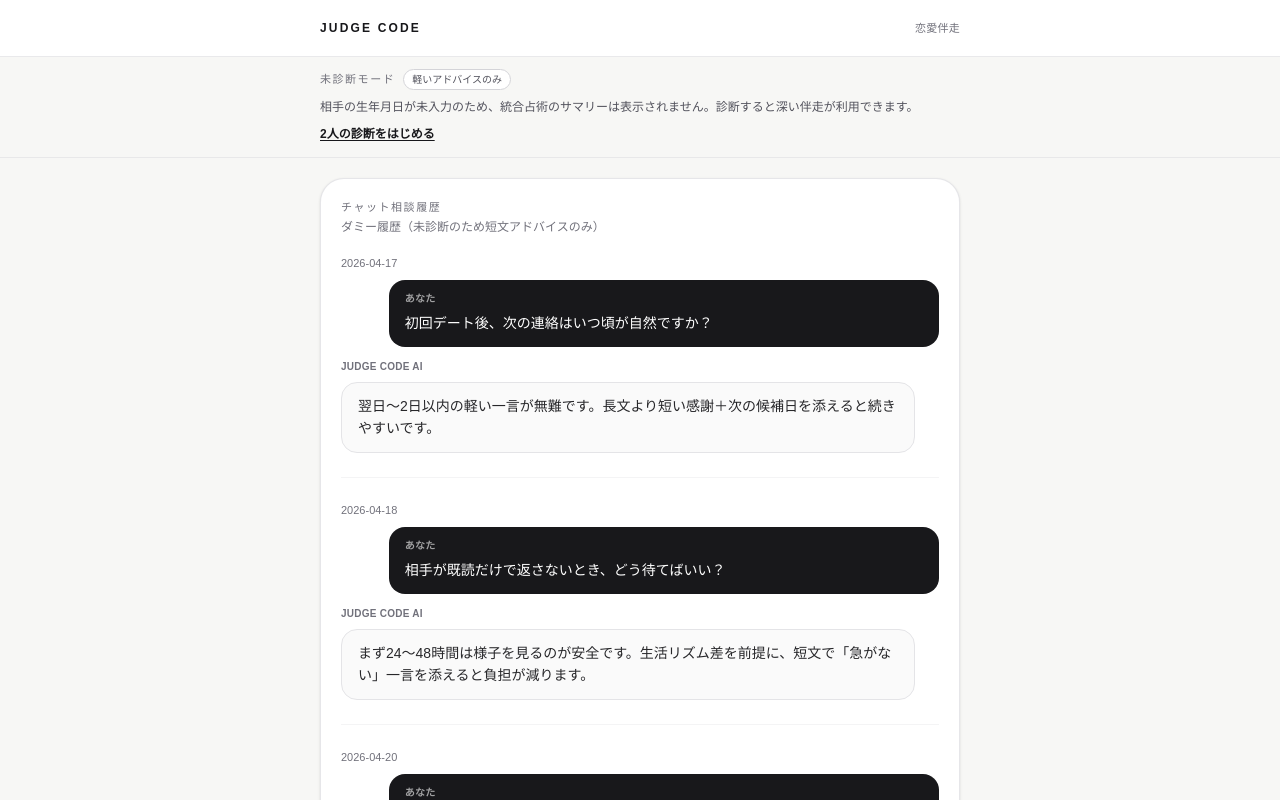
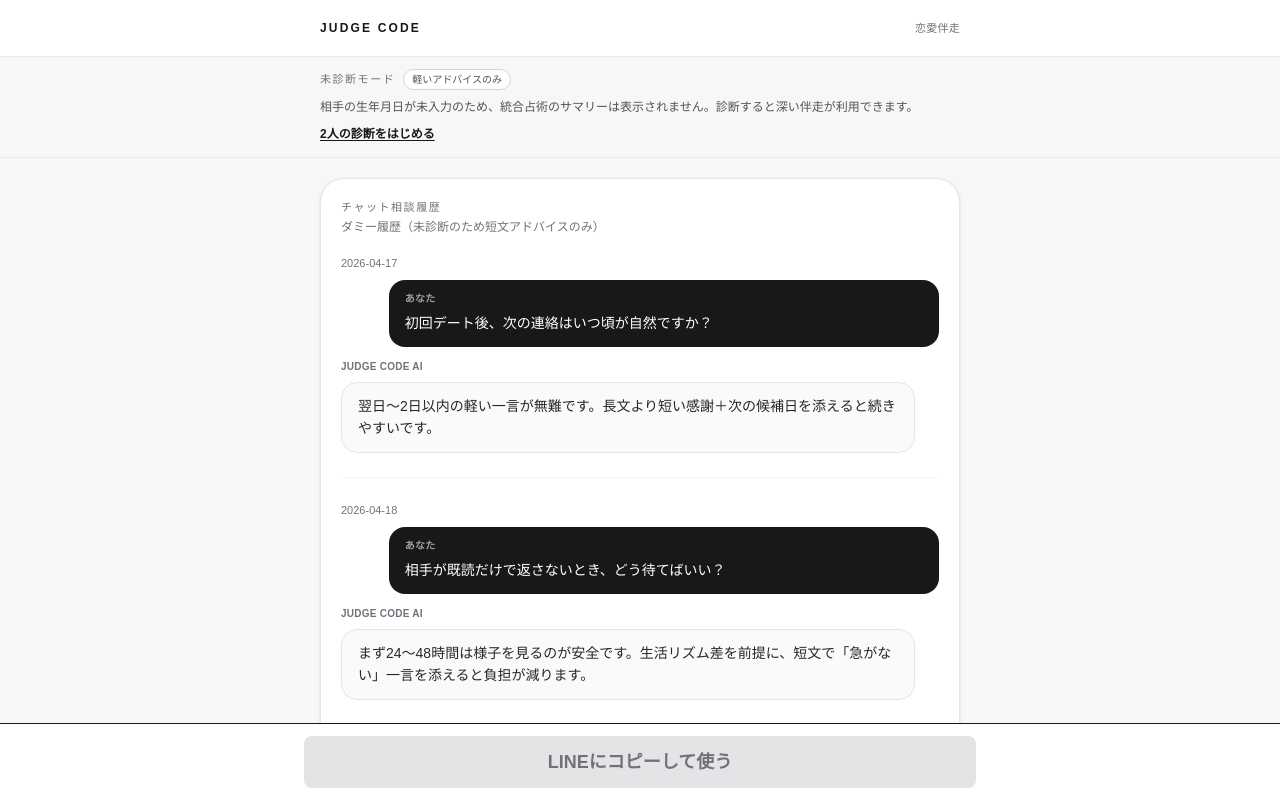
Before and after one commit to anan-commits/judge-app, a Next.js app: page /chat in a window 1280 px wide. Shown: the top 800 px of the page. Built offline with nearby package versions, Linux system fonts and the light colour scheme.

Commit message:
課金率最大化

```diff
--- a/app/chat/page.tsx
+++ b/app/chat/page.tsx
@@ -63,6 +63,7 @@ type StrategyAnalysis = {
   line3: string;
   paidLine: string;
   lineDraft?: string;
+  linePatterns?: { type: string; text: string }[];
   ngList?: string[];
   point?: string;
 };
@@ -245,7 +246,18 @@ function buildStrategyAnalysis(mode: StrategyMode, text: string): StrategyAnalys
   }
   if (mode === "line") {
     const compact = text.replaceAll("\n", " ").slice(0, 80);
-    const lineDraft = `急かすつもりはないよ。${compact ? `「${compact}」の件も、` : ""}落ち着いたタイミングで一言だけもらえたら嬉しい。`;
+    const base = compact ? `「${compact}」の件も、` : "";
+    const patterns = [
+      {
+        type: "軽め",
+        text: `今日はありがとう😊 ${base}また話せるタイミングで連絡もらえたら嬉しい。`,
+      },
+      {
+        type: "少し主導",
+        text: `今週どこかで10分だけ話せる？ ${base}タイミング合わせて前に進めたい。`,
+      },
+    ];
+    const lineDraft = patterns[0].text;
     return {
       kind: "line",
       title: "LINE生成",
@@ -254,6 +266,7 @@ function buildStrategyAnalysis(mode: StrategyMode, text: string): StrategyAnalys
       line3: "",
       paidLine: lineDraft,
       lineDraft,
+      linePatterns: patterns,
       ngList: ["感情のぶつけ連投", "返事を急かす圧のある文", "過去の不満を一度に書く"],
       point: "結論を1つに絞り、相手が返しやすい短文で送るほど反応率が上がります。",
     };
@@ -271,18 +284,22 @@ function buildStrategyAnalysis(mode: StrategyMode, text: string): StrategyAnalys
 function StrategyAnalysisCard({
   analysis,
   locked,
+  isPaidUser,
 }: {
   analysis: StrategyAnalysis;
   locked: boolean;
+  isPaidUser: boolean;
 }) {
-  const maskedLine = `${(analysis.lineDraft ?? "").slice(0, 14)}…（続きは有料）`;
-  const lineForDisplay = locked ? maskedLine : analysis.lineDraft ?? "";
+  const patterns = analysis.linePatterns ?? [{ type: "基本", text: analysis.lineDraft ?? "" }];
+  const [activePattern, setActivePattern] = useState(0);
+  const selectedLine = patterns[activePattern]?.text ?? "";
+  const previewLine = `${selectedLine.slice(0, 24)}…（続きは有料）`;
+  const lineForDisplay = locked ? previewLine : selectedLine;
 
   const copyLine = async () => {
-    if (!analysis.lineDraft) return;
-    const text = locked ? lineForDisplay : analysis.lineDraft;
+    if (!selectedLine || !isPaidUser) return;
     try {
-      await navigator.clipboard.writeText(text);
+      await navigator.clipboard.writeText(selectedLine);
       console.log("[line-copy] copied");
     } catch {
       console.log("[line-copy] failed");
@@ -293,6 +310,14 @@ function StrategyAnalysisCard({
     return (
       <article className="max-w-[96%] rounded-2xl border border-zinc-200 bg-zinc-50 px-4 py-3 text-sm leading-relaxed text-zinc-800">
         <p className="text-xs font-semibold tracking-wide text-zinc-500">{analysis.title}</p>
+        <div className="mt-3 rounded-lg border border-red-300 bg-red-50 p-4">
+          <p className="font-bold text-red-700">
+            ⚠️ このまま進むと「都合のいい人」で終わる可能性があります
+          </p>
+          <p className="mt-2 text-sm text-gray-600">
+            特に今のタイミングでのLINEは、関係性を大きく左右します。
+          </p>
+        </div>
         <div className="mt-2 space-y-3">
           <div>
             <p className="text-xs font-semibold text-zinc-600">■状況</p>
@@ -308,9 +333,40 @@ function StrategyAnalysisCard({
           </div>
           <div>
             <p className="text-xs font-semibold text-zinc-600">■今送るべきLINE</p>
-            <p aria-hidden={locked || undefined} className={`mt-1 ${locked ? "select-none blur-[2px]" : ""}`}>
-              👉 {lineForDisplay}
-            </p>
+            <div className="mt-2 flex flex-wrap gap-2">
+              {patterns.map((pattern, idx) => (
+                <button
+                  key={`${pattern.type}-${idx}`}
+                  type="button"
+                  onClick={() => setActivePattern(idx)}
+                  className={`inline-flex h-8 items-center rounded-full px-3 text-xs font-medium ${
+                    activePattern === idx
+                      ? "bg-zinc-900 text-white"
+                      : "border border-zinc-300 bg-white text-zinc-700"
+                  }`}
+                >
+                  {pattern.type}
+                </button>
+              ))}
+            </div>
+            <div className="mt-2 flex justify-end">
+              <div className="max-w-xs rounded-2xl bg-green-500 px-4 py-2 text-white shadow">
+                {locked ? (
+                  <div className="relative">
+                    <div aria-hidden className="line-clamp-2 blur-sm">
+                      {selectedLine}
+                    </div>
+                    <div className="absolute inset-0 flex items-center justify-center">
+                      <button className="rounded-full bg-black px-4 py-2 text-xs font-semibold text-white">
+                        続きを見る（有料）
+                      </button>
+                    </div>
+                  </div>
+                ) : (
+                  <p>👉 {lineForDisplay}</p>
+                )}
+              </div>
+            </div>
           </div>
           <div>
             <p className="text-xs font-semibold text-zinc-600">■ポイント</p>
@@ -319,10 +375,21 @@ function StrategyAnalysisCard({
           <button
             type="button"
             onClick={copyLine}
-            className="inline-flex h-10 min-h-[40px] w-full items-center justify-center rounded-full border border-zinc-300 bg-white px-4 text-sm font-medium text-zinc-700 hover:bg-zinc-100"
+            disabled={!isPaidUser}
+            className={`inline-flex h-10 min-h-[40px] w-full items-center justify-center rounded-full px-4 text-sm font-medium ${
+              isPaidUser
+                ? "border border-zinc-300 bg-white text-zinc-700 hover:bg-zinc-100"
+                : "cursor-not-allowed border border-zinc-200 bg-zinc-100 text-zinc-400"
+            }`}
           >
             コピー
           </button>
+          <div className="text-center">
+            <p className="mb-2 text-sm text-gray-600">このLINEで関係が決まります</p>
+            <button className="rounded-full bg-red-500 px-6 py-3 text-lg font-bold text-white shadow">
+              今すぐ解放する
+            </button>
+          </div>
         </div>
       </article>
     );
@@ -414,6 +481,12 @@ function ChatPageContent() {
       `注意 ${result.cautions[0] ?? "-"}`,
     ];
   }, [result]);
+  const lockActive = mode === "undiagnosed" && showDiagnosisNudge;
+  const isPaidUser = !lockActive;
+  const latestLineEntry = [...liveEntries]
+    .reverse()
+    .find((entry) => entry.analysis.kind === "line");
+  const fixedCopyText = latestLineEntry?.analysis.linePatterns?.[0]?.text ?? latestLineEntry?.analysis.lineDraft ?? "";
 
   const handleSend = () => {
     const text = draft.trim();
@@ -506,7 +579,7 @@ function ChatPageContent() {
         </div>
       </section>
 
-      <section className="mx-auto max-w-2xl px-4 py-5 pb-8">
+      <section className="mx-auto max-w-2xl px-4 py-5 pb-28">
         <div className="rounded-3xl border border-zinc-200/90 bg-white p-4 shadow-sm md:p-5">
           <p className="text-[11px] font-medium uppercase tracking-[0.14em] text-zinc-500">
             チャット相談履歴
@@ -563,7 +636,7 @@ function ChatPageContent() {
                   <p className="mb-2 text-[10px] font-semibold uppercase tracking-wide text-zinc-500">
                     Judge Code AI
                   </p>
-                  <StrategyAnalysisCard analysis={entry.analysis} locked={mode === "undiagnosed" && showDiagnosisNudge} />
+                  <StrategyAnalysisCard analysis={entry.analysis} locked={lockActive} isPaidUser={isPaidUser} />
                 </div>
               </div>
             ))}
@@ -643,6 +716,26 @@ function ChatPageContent() {
           </div>
         </div>
       </section>
+      <div className="fixed bottom-0 left-0 right-0 border-t bg-white p-3">
+        <div className="mx-auto max-w-2xl">
+          <button
+            type="button"
+            disabled={!isPaidUser || !fixedCopyText}
+            onClick={async () => {
+              if (!isPaidUser || !fixedCopyText) return;
+              await navigator.clipboard.writeText(fixedCopyText);
+              console.log("[line-copy] fixed copied");
+            }}
+            className={`w-full rounded-lg py-3 text-lg font-bold ${
+              isPaidUser && fixedCopyText
+                ? "bg-green-600 text-white"
+                : "cursor-not-allowed bg-zinc-200 text-zinc-500"
+            }`}
+          >
+            LINEにコピーして使う
+          </button>
+        </div>
+      </div>
     </main>
   );
 }
--- a/app/result/page.tsx
+++ b/app/result/page.tsx
@@ -453,6 +453,20 @@ function ResultPageContent() {
 
       <section className="mx-auto max-w-6xl px-6 py-10 md:px-10 md:py-14">
         <ThreeLayerScoreSection />
+        <div className="mt-4 rounded-2xl border border-red-300 bg-red-50 p-4 md:mt-5">
+          <p className="font-bold text-red-700">
+            ⚠️ 今の返信次第で、この関係は一気に動く可能性があります
+          </p>
+          <p className="mt-2 text-sm text-gray-600">
+            分析で止まらず、次に送る1通を先に決めると失敗を減らせます。
+          </p>
+          <a
+            href="/chat"
+            className="mt-3 inline-flex h-11 min-h-[44px] w-full items-center justify-center rounded-full bg-zinc-900 px-5 text-sm font-semibold text-white hover:bg-zinc-800 sm:w-auto"
+          >
+            LINE生成を開く
+          </a>
+        </div>
 
         <div className="mt-6 rounded-2xl border border-zinc-200/90 bg-white p-5 shadow-[0_8px_30px_rgba(15,23,42,0.04)] sm:p-6 md:rounded-3xl md:p-7">
           <p className="text-xs font-medium uppercase tracking-[0.16em] text-zinc-500">相性サマリー</p>
```
